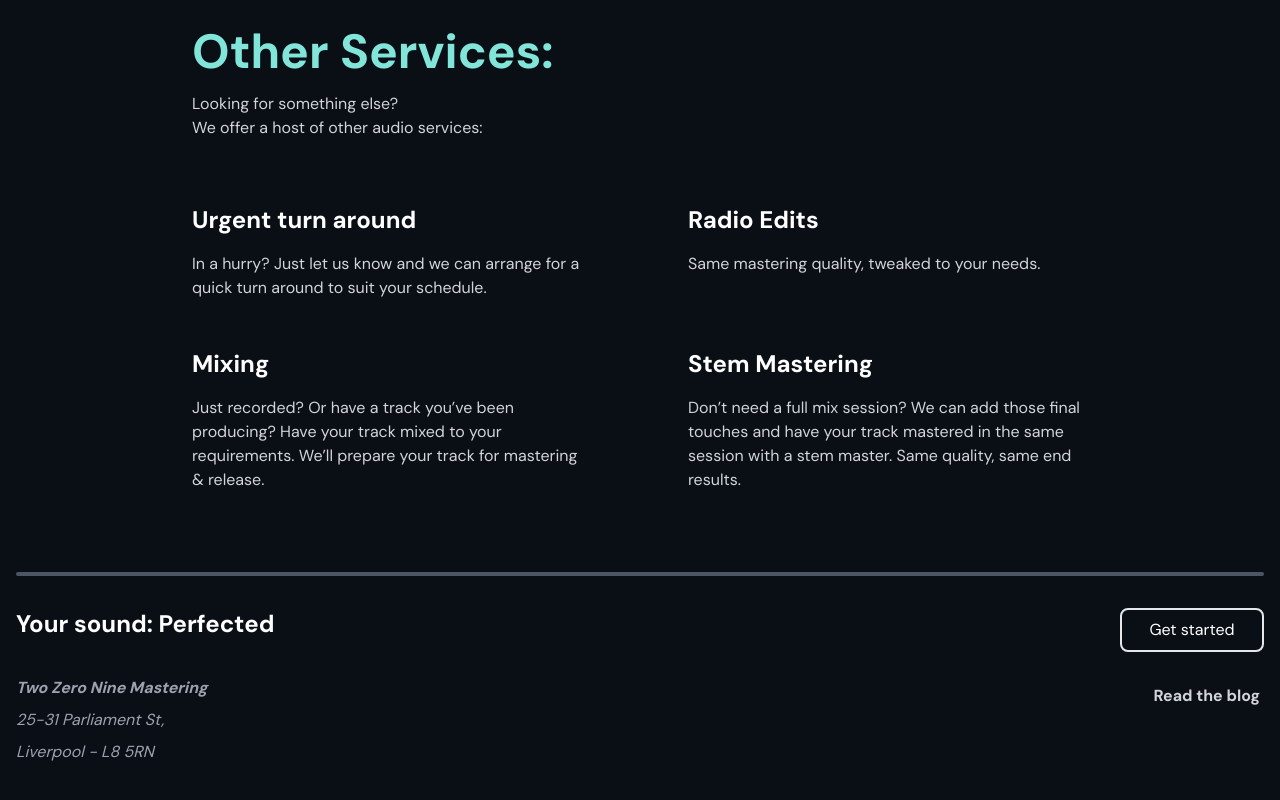
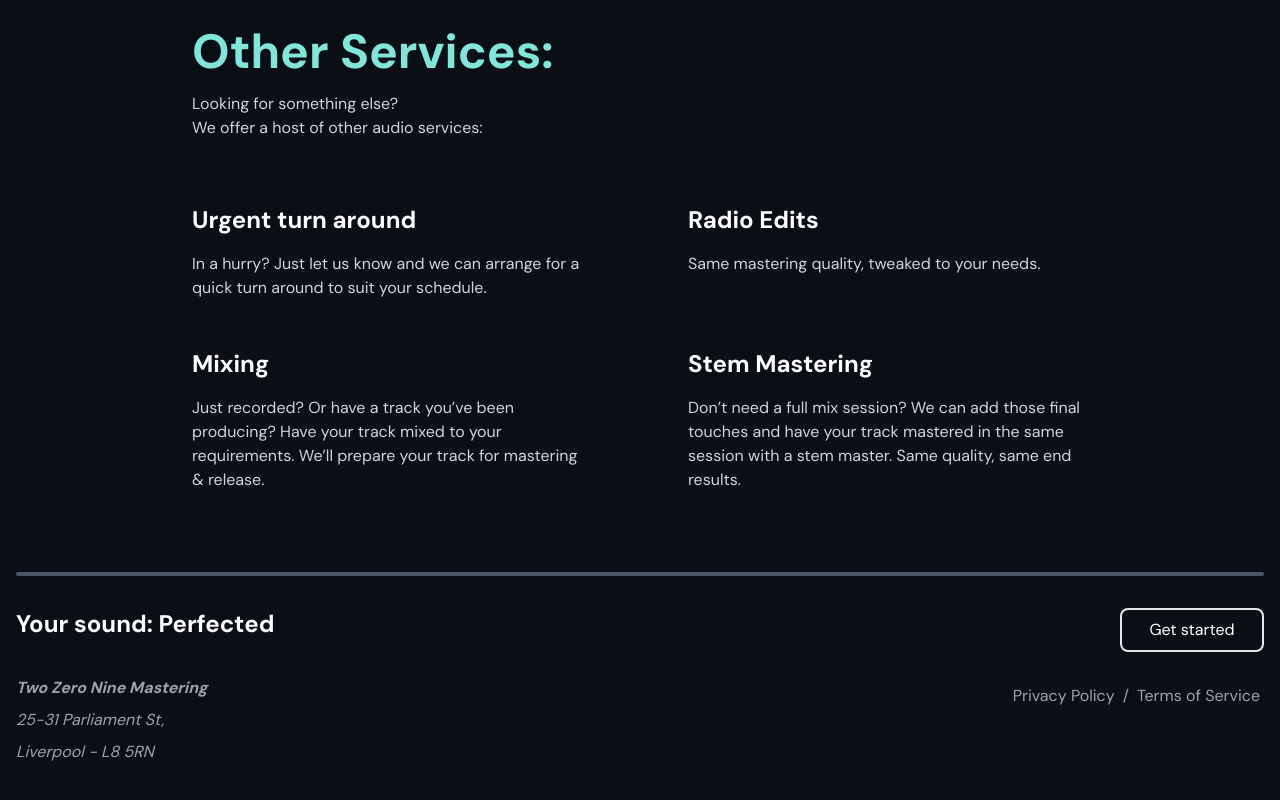
Before and after one commit to RobertJewell/two-zero-nine, a Next.js app: page /services in a window 1280 px wide. Shown: the part 1777-2577 px from the top of the page. Built offline with nearby package versions, Linux system fonts and the light colour scheme.

Commit message:
add docs in footer

```diff
--- a/components/Footer.js
+++ b/components/Footer.js
@@ -30,13 +30,29 @@
 						extras="sm:self-end"
 					></Button>
 					<div className="flex mt-6 sm:mt-8 sm:pr-1 sm:self-end">
-						<Link href="/blog">
-							<a className="font-bold text-gray-300 hover:text-accent-muted">
-								<p>Read the blog</p>
+						<Link
+							href="/documents/Two-Zero-Nine-Website-privacy-policy-GDPR-compliant.pdf"
+							target="_blank"
+							alt="link to the site privacy policy"
+							rel="noopener noreferrer"
+						>
+							<a className="text-gray-400 transition-colors hover:text-accent-muted">
+								<p>Privacy Policy </p>
+							</a>
+						</Link>
+						<p className="mx-2 text-gray-400">/</p>
+						<Link
+							href="/documents/Two-Zero-Nine-Terms-of-Service.pdf"
+							target="_blank"
+							alt="link to the site terms of service"
+							rel="noopener noreferrer"
+						>
+							<a className="text-gray-400 transition-colors hover:text-accent-muted">
+								<p>Terms of Service</p>
 							</a>
 						</Link>
 					</div>
-					<div className="flex mt-8 mb-2">
+					<div className="flex mt-8 mb-2 sm:self-end">
 						<Link href="https://twitter.com/Twozeronineuk">
 							<a>
 								<TwitterLogo className="h-8 mx-3 text-white transition-colors fill-current sm:ml-6 sm:mr-0 hover:text-accent-muted"></TwitterLogo>
```
Also changed, not shown: 2 other files (tests, documents, lock files or other folders).
